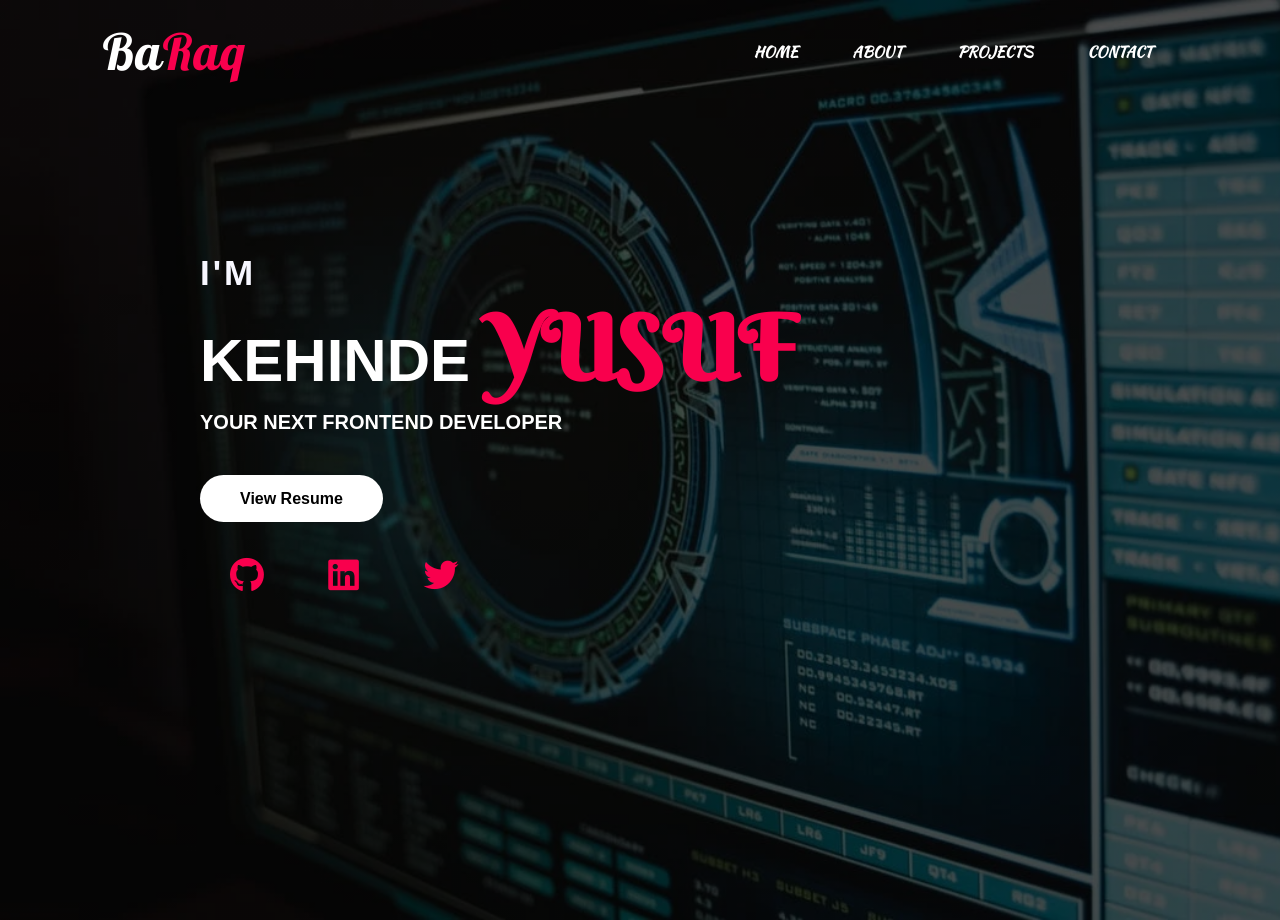
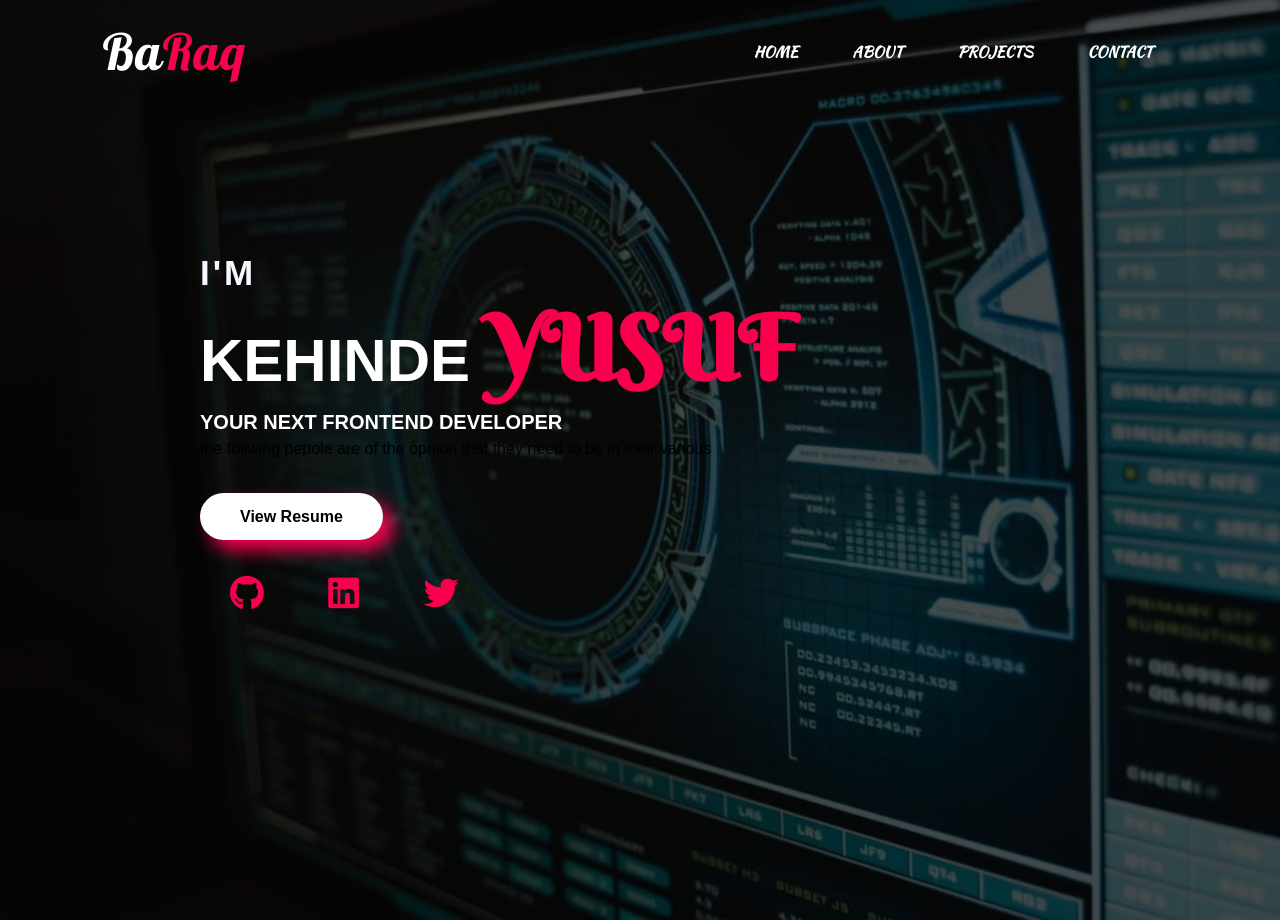
Before and after one commit to baraqkenny/kehindeYusuf, a plain HTML site: page index.html in a window 1280 px wide. Drawn offline with Linux system fonts and the light colour scheme.

Commit message:
Add files via upload

```diff
--- a/index.html
+++ b/index.html
@@ -56,7 +56,7 @@
             <h4>i'm</h4>
             <h1>Kehinde <span>Yusuf</span></h1>
             <h3>your next frontend developer</h3>
-
+            <p>the follwing pepole are of the opnion that they need to be in their various</p>
 
             <div class="btn">
                 <a href="https://www.linkedin.com/in/kehinde-yusuf-6785a6228/" class="button">view resume</a>
--- a/style.css
+++ b/style.css
@@ -120,12 +120,14 @@ nav ul li a:hover{
     font-weight: bold;
     border-radius: 100px;
     animation: moveInRight 3s ease-in-out;
+    box-shadow: 10px 10px 17px #f9004d;
 }
 
 .btn a:hover{
     background-color: #f9004d;
     color: #fff;
     transition: 0.5s;
+    box-shadow: 10px 10px 17px #fff;
 }
 
 
```
Also changed, not shown: app.js (+0 -13 lines).
